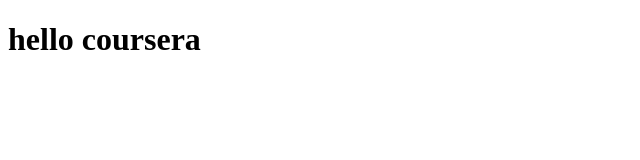
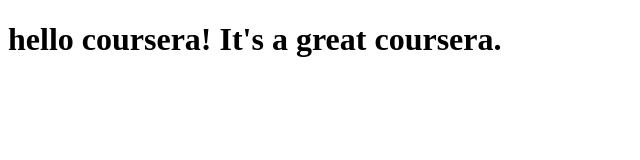
Before and after one commit to hninayewai1/coursera-test, a plain HTML site: page site/index.html in a window 1280 px wide. Shown: the whole page, without its empty margins (0-640 px from the left). Drawn offline with Linux system fonts and the light colour scheme.

Commit message:
Small addition to our page content.

```diff
--- a/site/index.html
+++ b/site/index.html
@@ -6,6 +6,6 @@
 	<title>hello coursera</title>
 </head>
 <body>
-  <h1> hello coursera</h1>
+  <h1> hello coursera! It's a great coursera.</h1>
 </body>
 </html>
```
